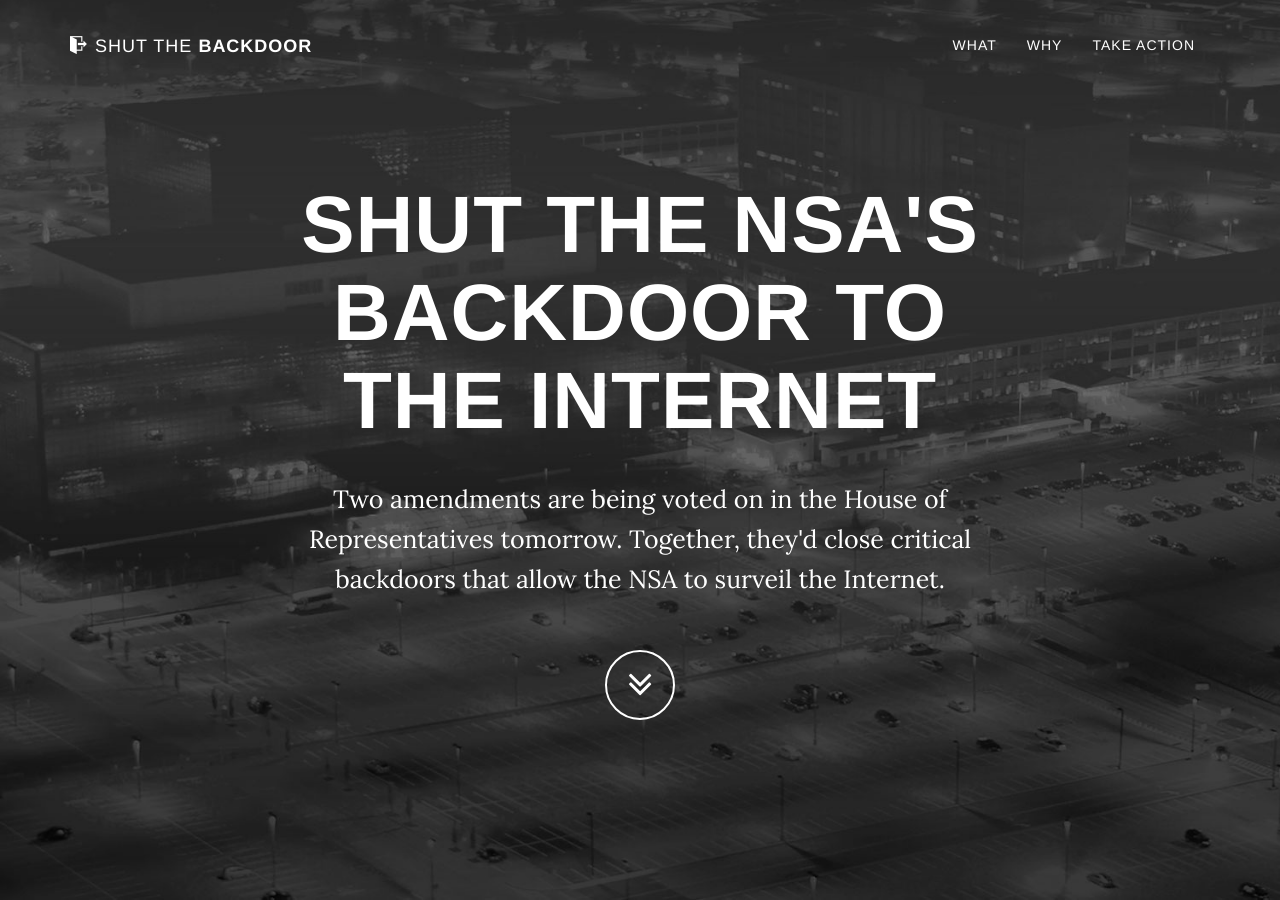
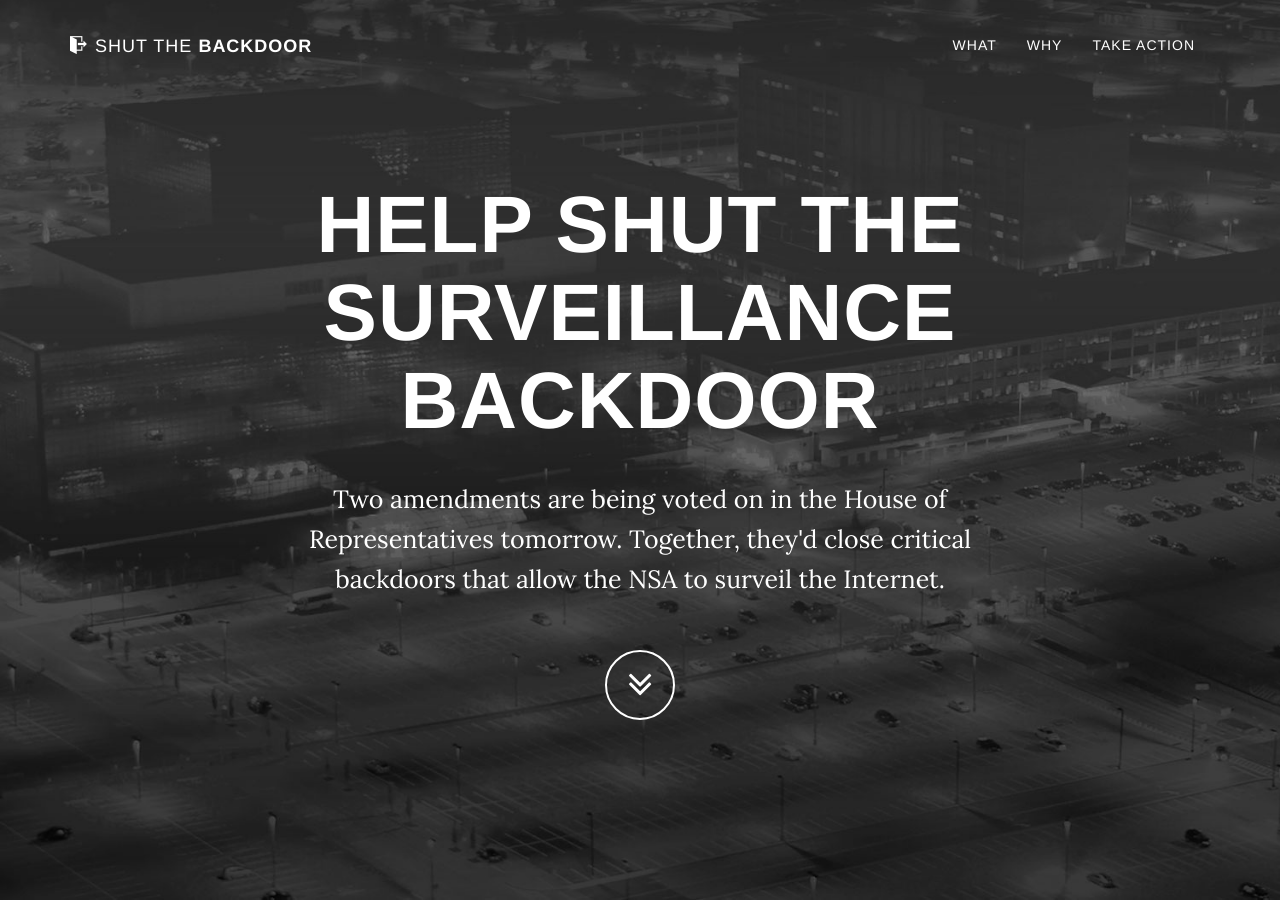
Before and after one commit to tfrce/shutthebackdoor, a Jekyll site: the page index.html, which Jekyll copies as it is, in a window 1280 px wide and 900 px high. Built offline with Jekyll 4.4.1, drawn with Linux system fonts in a browser that asks for light colours; nearby versions of some CDN libraries; some web fonts are replaced.

Commit message:
Changing the title text

```diff
--- a/index.html
+++ b/index.html
@@ -65,7 +65,7 @@
             <div class="container">
                 <div class="row">
                     <div class="col-md-8 col-md-offset-2">
-                        <h1 class="brand-heading">Shut the NSA's Backdoor to the Internet</h1>
+                        <h1 class="brand-heading">Help Shut the Surveillance Backdoor</h1>
                         <p class="intro-text">Two amendments are being voted on in the House of Representatives tomorrow. Together, they'd close critical backdoors that allow the NSA to surveil the Internet. </p>
                         <div class="page-scroll">
                             <a href="#about" class="btn btn-circle">
```
